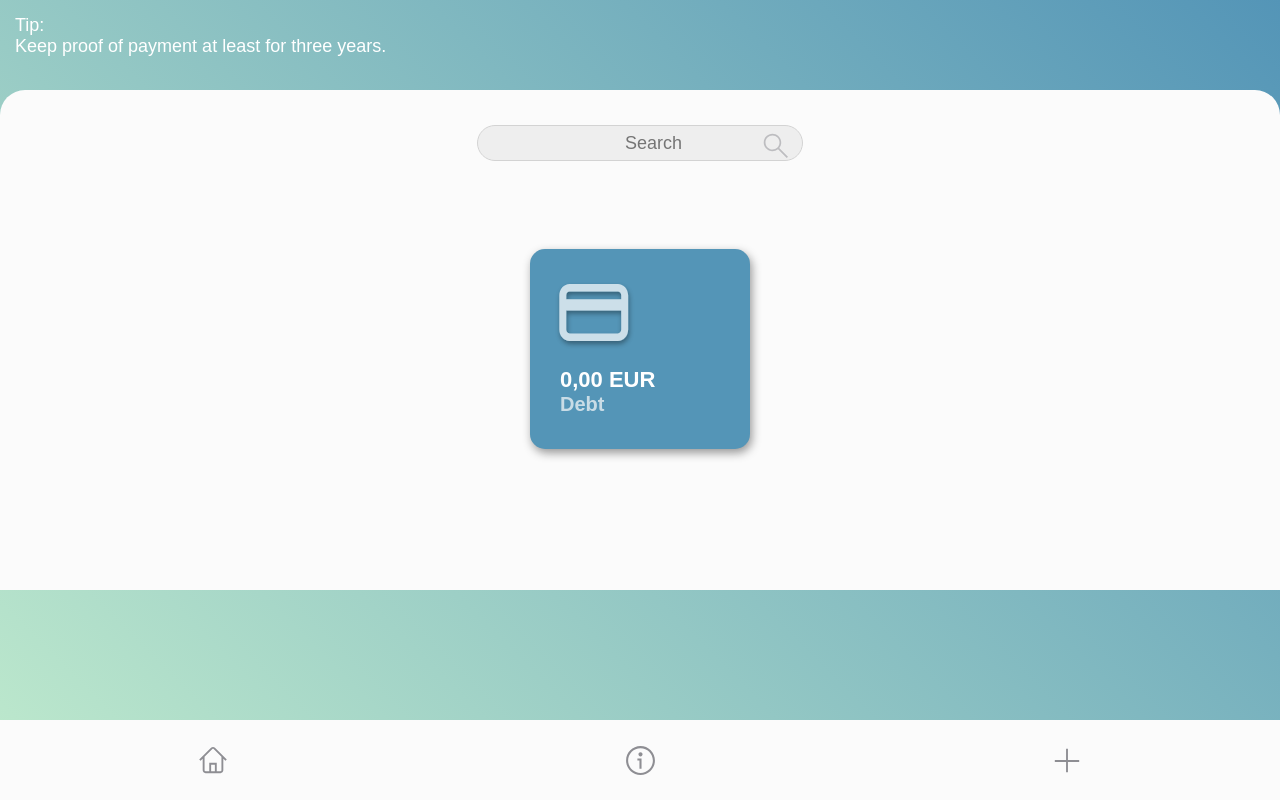
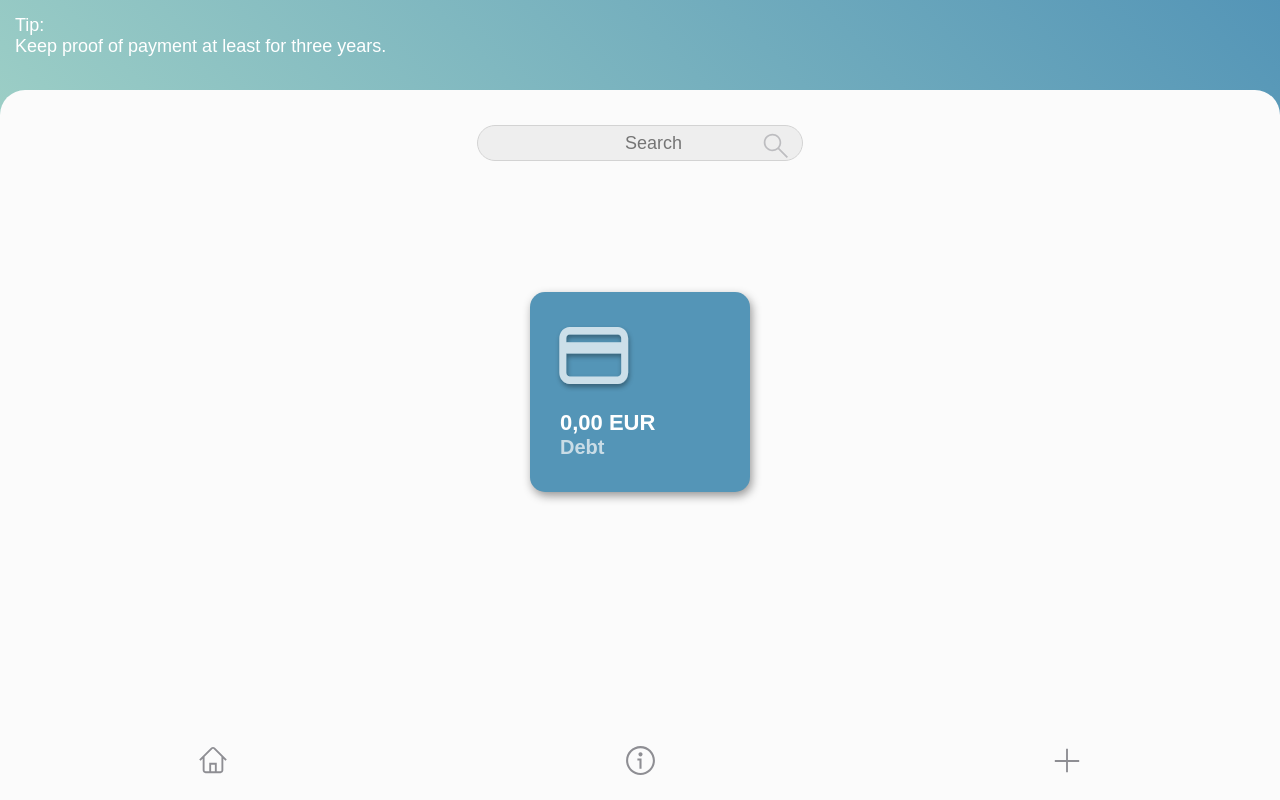
Before and after one commit to NanaDeMesa/beatem-inkasso, a React (Create React App) app: page / in a window 1280 px wide. Built offline with nearby package versions, Linux system fonts and the light colour scheme.

Commit message:
Remove unnecessary style properties 2.0

```diff
--- a/src/app/GlobalStyle.js
+++ b/src/app/GlobalStyle.js
@@ -11,6 +11,7 @@ body {
     height: 100vh;
     margin: 0;
     padding: 0;
+    overflow: hidden;
 }
 
 `;
--- a/src/cards/CardList.js
+++ b/src/cards/CardList.js
@@ -8,7 +8,7 @@ export const StyledBackground = styled.main`
   border-radius: 25px 25px 0 0;
   display: grid;
   overflow-y: scroll;
-  height: 500px;
+  height: calc(100vh - 170px);
 `;
 
 const StyledAmountBox = styled.section`
```
